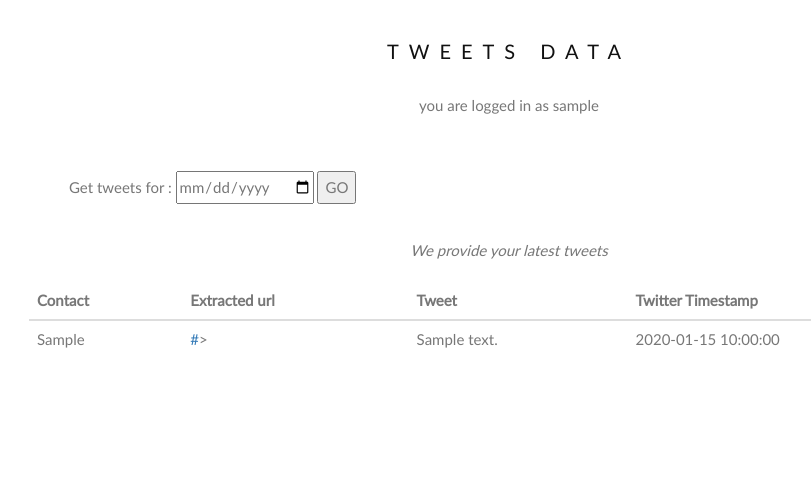
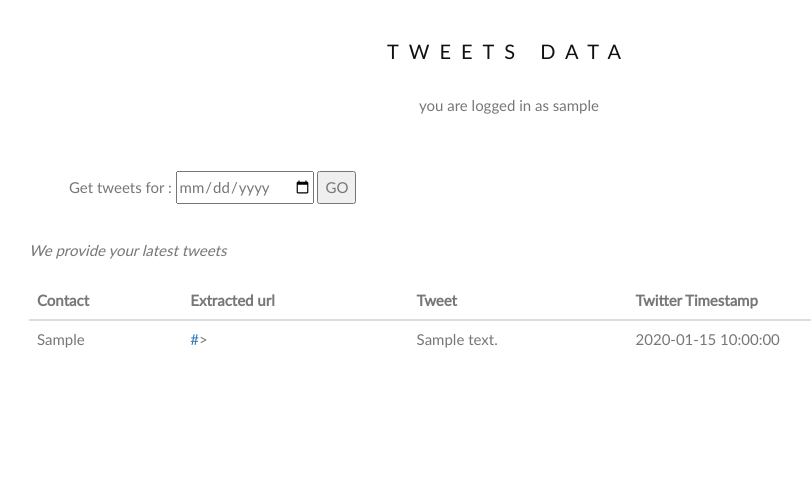
Before and after one commit to rtspeaks360/twitter-url-bookmark, a Flask app: a page that uses templates/tweets-new.html in a window 1280 px wide. Shown: the part 50-554 px from the top of the page, without its empty margins (131-942 px from the left). Run offline with Flask 2, Linux system fonts and the light colour scheme; the visitor is signed in with stand-in values (Sample User, id 1); tables that the repository leaves empty hold one stand-in row (values such as "Sample post"); some libraries are stand-ins or nearby versions; some web fonts are replaced.

Commit message:
updated template

```diff
--- a/templates/tweets-new.html
+++ b/templates/tweets-new.html
@@ -55,7 +55,7 @@
 
         <div class="table-responsive">
           <table class = "table">
-            <caption><p class="text-center"><em>We provide your latest tweets</em></p></caption>
+            <caption><p><em>We provide your latest tweets</em></p></caption>
             <thead>
               <tr>
                 <th>Contact</th>
```
